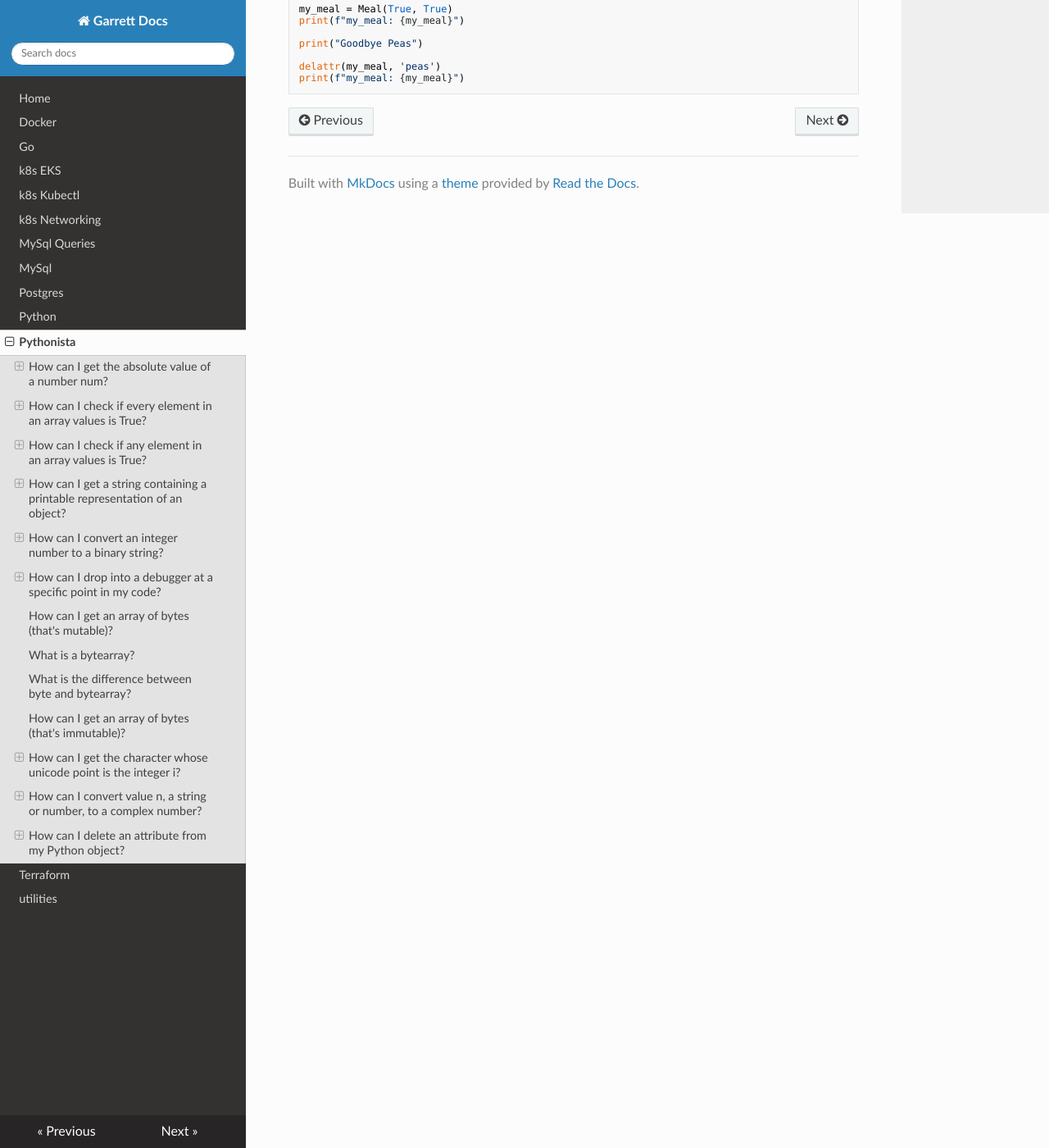
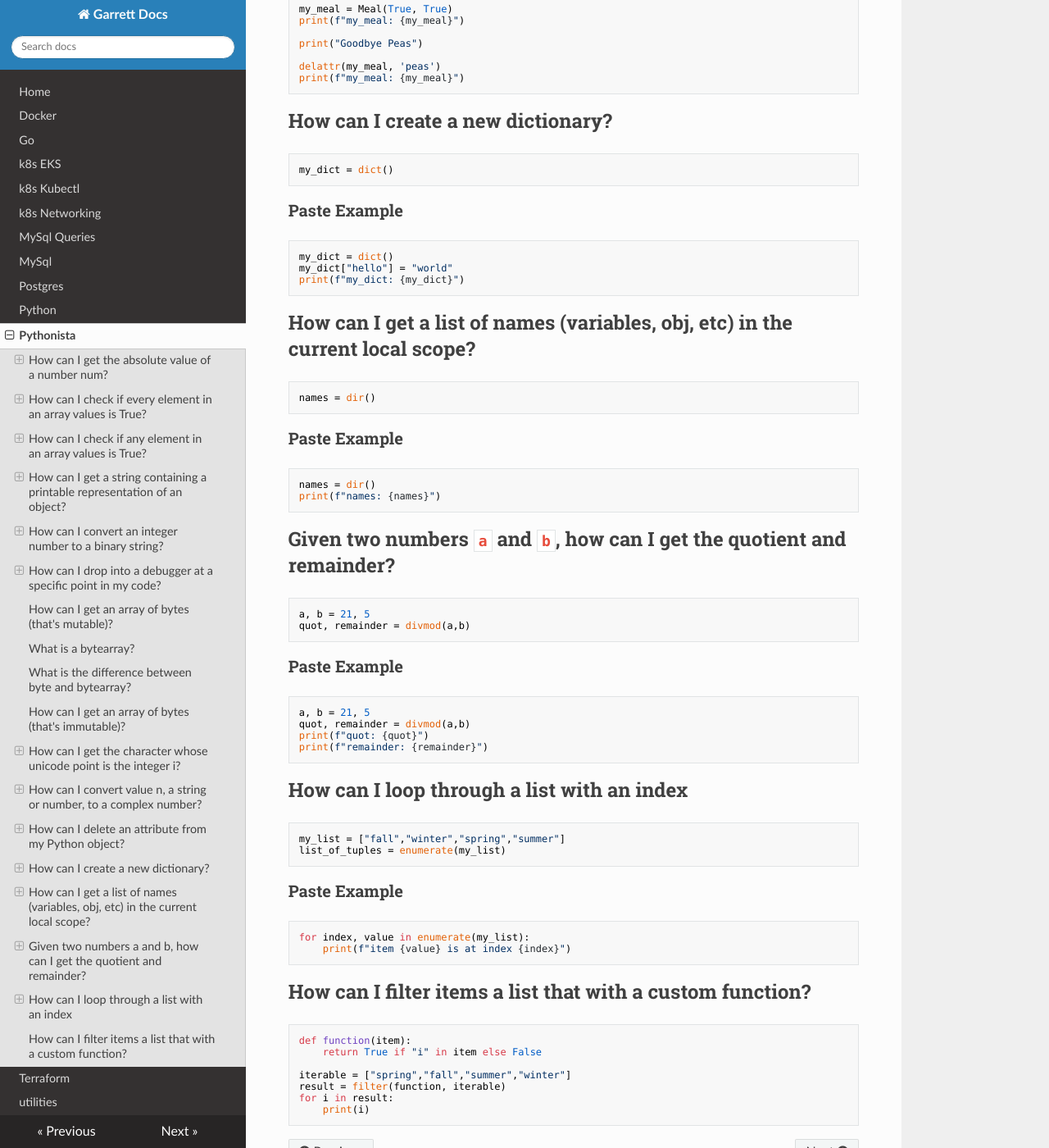
Before and after one commit to gsweene2/garrett-mkdocs, an MkDocs documentation site: the page built from docs/pythonista.md, in a window 1280 px wide and 1400 px high, scrolled down 3573 px. Shown: the whole window at 82% size. Built offline with MkDocs 1.6.1, drawn with Linux system fonts in a browser that asks for light colours; nearby versions of some CDN libraries.

Commit message:
Additional examples

````diff
--- a/docs/pythonista.md
+++ b/docs/pythonista.md
@@ -195,3 +195,72 @@ print("Goodbye Peas")
 delattr(my_meal, 'peas')
 print(f"my_meal: {my_meal}")
 ```
+
+## How can I create a new dictionary?
+
+```python
+my_dict = dict()
+```
+
+### Paste Example
+
+```python
+my_dict = dict()
+my_dict["hello"] = "world"
+print(f"my_dict: {my_dict}")
+```
+
+## How can I get a list of names (variables, obj, etc) in the current local scope?
+
+```python
+names = dir()
+```
+
+### Paste Example
+
+```python
+names = dir()
+print(f"names: {names}")
+```
+
+## Given two numbers `a` and `b`, how can I get the quotient and remainder?
+
+```python
+a, b = 21, 5
+quot, remainder = divmod(a,b)
+```
+
+### Paste Example
+
+```python
+a, b = 21, 5
+quot, remainder = divmod(a,b)
+print(f"quot: {quot}")
+print(f"remainder: {remainder}")
+```
+
+## How can I loop through a list with an index
+
+```python
+my_list = ["fall","winter","spring","summer"]
+list_of_tuples = enumerate(my_list)
+```
+
+### Paste Example
+
+```python
+for index, value in enumerate(my_list):
+    print(f"item {value} is at index {index}")
+```
+
+## How can I filter items a list that with a custom function?
+
+```python
+def function(item):
+    return True if "i" in item else False
+
+iterable = ["spring","fall","summer","winter"]
+result = filter(function, iterable)
+for i in result:
+    print(i)
+```
````
